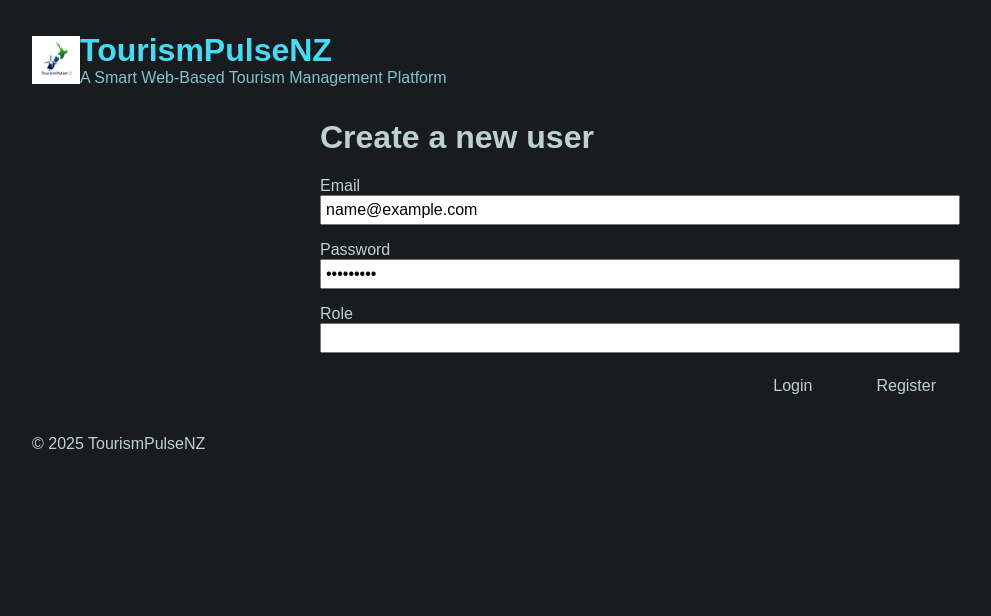
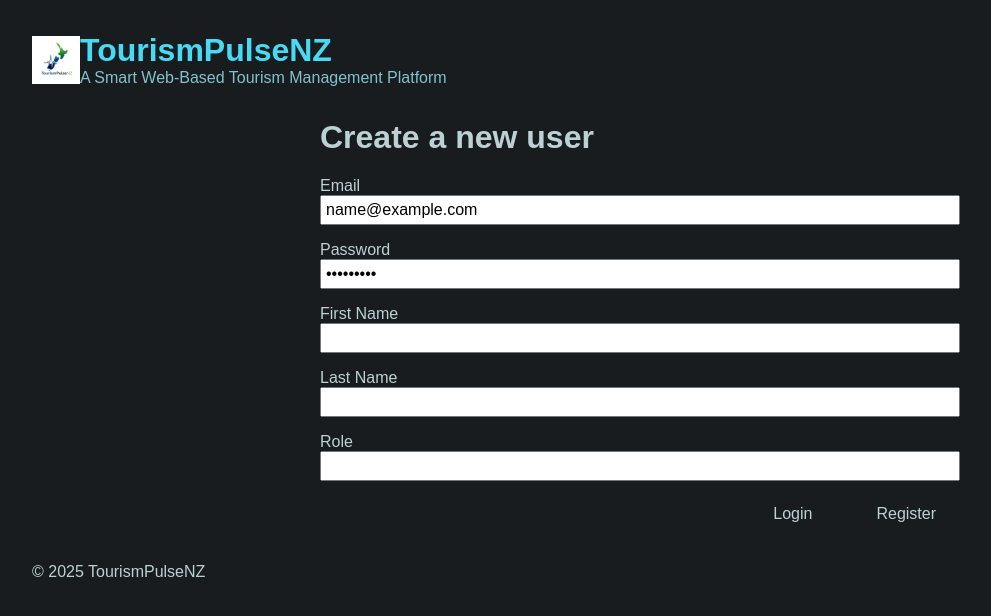
Before and after one commit to hasiabewardana/tourism-pulse-nz, a React (Create React App) app in the folder frontend/: page /auth in a window 1280 px wide. Both pictures are taken after typing "name@example.com", "Sample123" into the empty fields and a click on the button "Create new user". Shown: the top 616 px of the page, without its empty margins (0-991 px from the left). Built offline with nearby package versions, Linux system fonts and the light colour scheme.

Commit message:
Add first name and last name to user registration

```diff
--- a/frontend/src/shared/components/AuthAction.js
+++ b/frontend/src/shared/components/AuthAction.js
@@ -5,6 +5,8 @@
   const mode = formData.get("mode"); // "login" or "signup"
   const email = formData.get("email");
   const password = formData.get("password");
+  const firstName = formData.get("firstName"); // Only for signup
+  const lastName = formData.get("lastName"); // Only for signup
   const role = formData.get("role"); // Only for signup
 
   try {
@@ -70,6 +72,8 @@
           body: JSON.stringify({
             email,
             password,
+            firstName,
+            lastName,
             role,
           }),
         }
--- a/frontend/src/shared/components/AuthForm.js
+++ b/frontend/src/shared/components/AuthForm.js
@@ -43,6 +43,18 @@
         </p>
         {!isLogin && (
           <p>
+            <label htmlFor="firstName">First Name</label>
+            <input id="firstName" type="text" name="firstName" required />
+          </p>
+        )}
+        {!isLogin && (
+          <p>
+            <label htmlFor="lastName">Last Name</label>
+            <input id="lastName" type="text" name="lastName" required />
+          </p>
+        )}
+        {!isLogin && (
+          <p>
             <label htmlFor="role">Role</label>
             <input id="role" type="text" name="role" required />
           </p>
```
Also changed, not shown: 2 other files (tests, documents, lock files or other folders).
